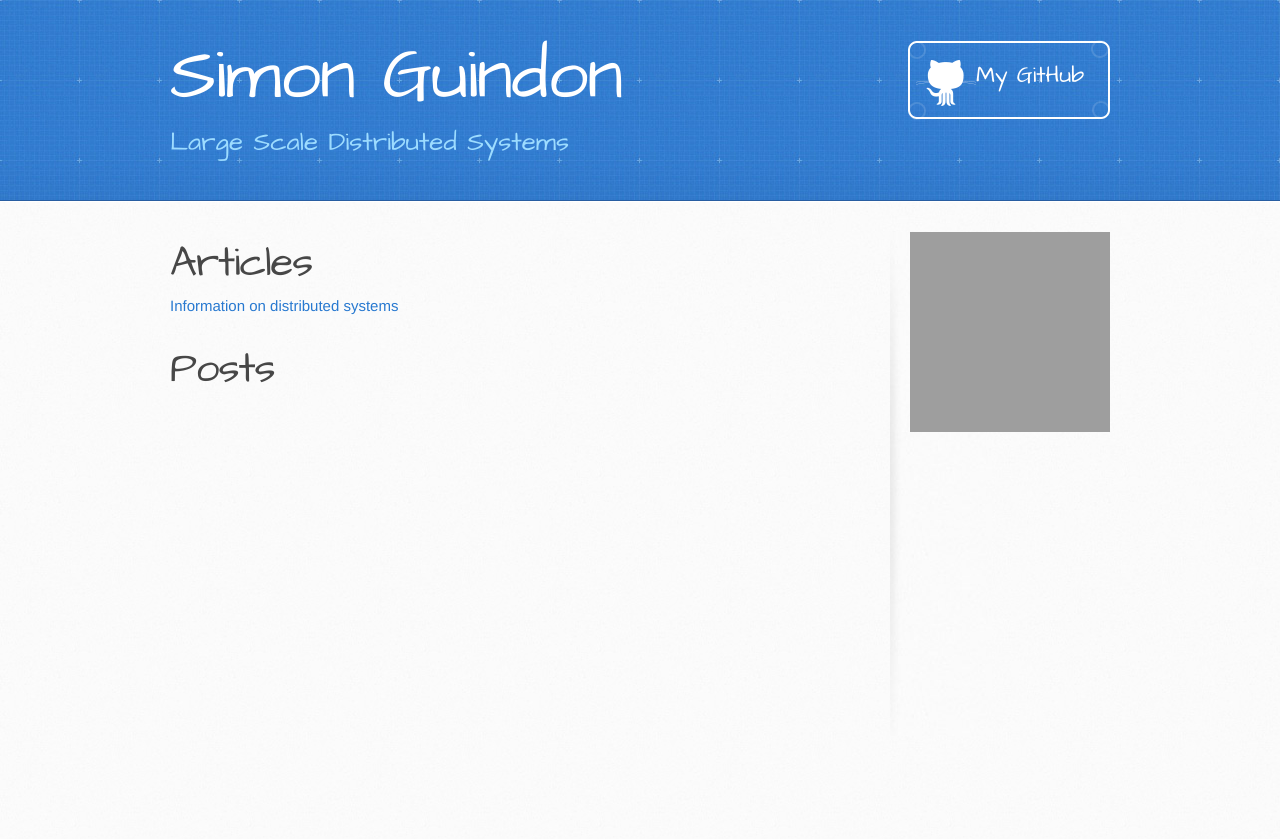
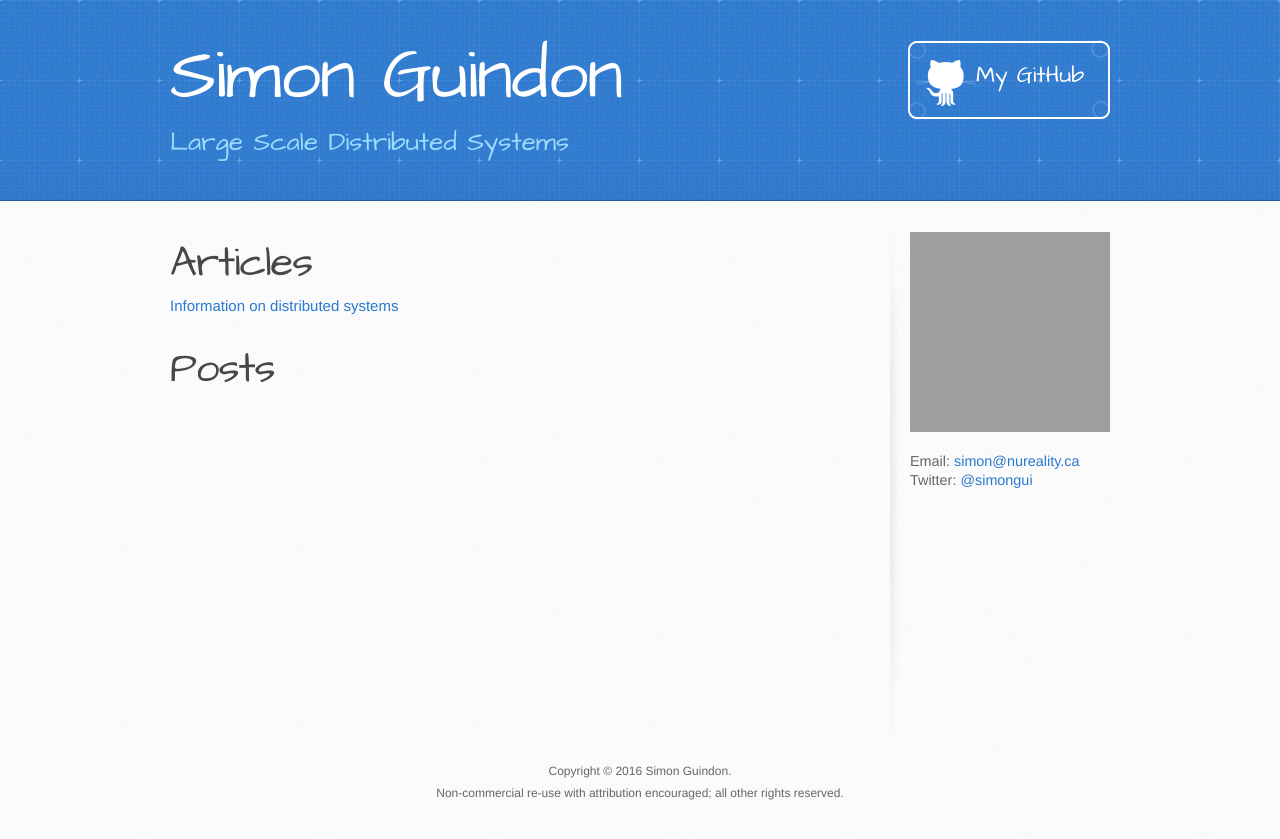
Before and after one commit to simongui/simongui.github.io, a Jekyll site: the page built from index.md, in a window 1280 px wide. Shown: the top 839 px of the page. Built offline with Jekyll 4.4.1, drawn with Linux system fonts in a browser that asks for light colours; grey boxes are pictures that could not be loaded.

Commit message:
Updating blog.

```diff
--- a/_layouts/default.html
+++ b/_layouts/default.html
@@ -35,6 +35,9 @@
 
         <aside id="sidebar">
           <img width="200" height="200" src="https://pbs.twimg.com/profile_images/567880664603566080/T3RUVvTv_400x400.jpeg"/>
+          <br/><br/>
+          <big>Email: <a href="mailto:simon@nureality.ca" target="_new">simon@nureality.ca</a></big><br/>
+          <big>Twitter: <a href="http://twitter.com/simongui" target="_new">@simongui</a></big>
 
           <!--
           <a href="https://github.com/pietromenna/jekyll-architect-theme/archive/master.zip" class="button">
@@ -46,6 +49,13 @@
           -->
         </aside>
       </div>
+
+      <center><small>
+        <br/>
+        Copyright © 2016 Simon Guindon.<br/>
+        Non-commercial re-use with attribution encouraged; all other rights reserved.
+        <br/><br/><br/><br/>
+      </small></center>
     </div>
 
   </body>
```
